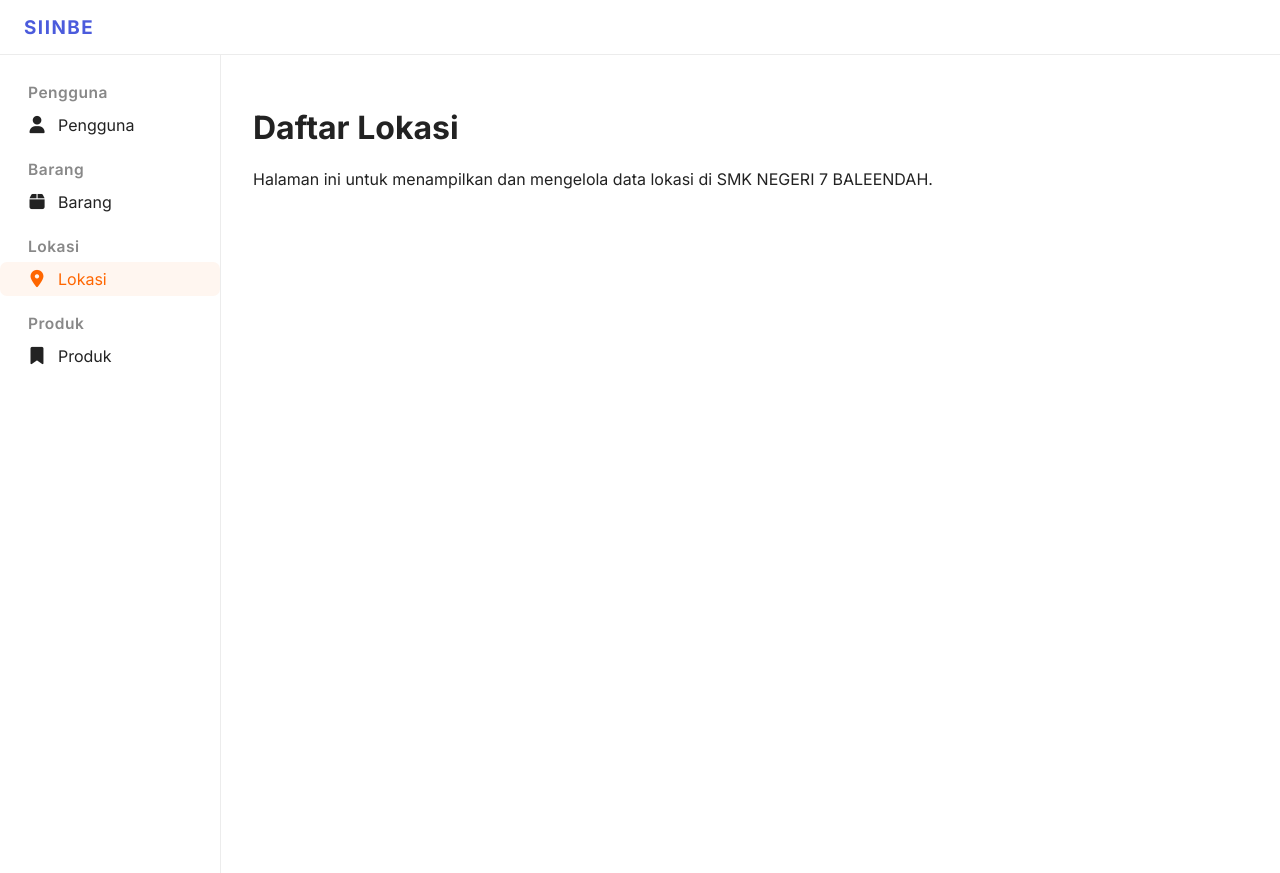
After one commit to shevaosyana/UAS_-PemogramaInternet, a PHP site: page /lokasi.php in a window 1280 px wide. The commit adds this page. Run offline with PHP 8.4, Linux system fonts and the light colour scheme; a user stored in the database is signed in.

Commit message:
Menambahkan dan Memperbarui File Barang, Lokasi, dan Produk
- Memperbarui fungsi atau struktur di file barang.php
- Menambahkan file lokasi.php untuk pengelolaan data lokasi
- Menambahkan file produk.php untuk pengelolaan data produk

```diff
--- /dev/null
+++ b/lokasi.php
@@ -0,0 +1,69 @@
+<?php
+session_start();
+if (!isset($_SESSION['user_id'])) { header('Location: login.php'); exit(); }
+?>
+<!DOCTYPE html>
+<html lang="id">
+<head>
+    <meta charset="UTF-8">
+    <meta name="viewport" content="width=device-width, initial-scale=1.0">
+    <title>SIINBE - Lokasi</title>
+    <link rel="stylesheet" href="https://cdnjs.cloudflare.com/ajax/libs/font-awesome/6.4.2/css/all.min.css"/>
+    <link href="https://fonts.googleapis.com/css2?family=Inter:wght@400;600;700&display=swap" rel="stylesheet">
+    <style>
+        body { margin: 0; padding: 0; font-family: 'Inter', Arial, sans-serif; background: #fff; color: #222; }
+        .topbar { display: flex; align-items: center; justify-content: space-between; height: 54px; border-bottom: 1.5px solid #ececec; padding: 0 24px; background: #fff; position: sticky; top: 0; z-index: 10; }
+        .logo { font-weight: 700; font-size: 1.18rem; letter-spacing: 1.5px; color: #4b5bdc; }
+        .container { display: flex; min-height: calc(100vh - 54px); }
+        .sidebar { width: 220px; background: #fff; border-right: 1.5px solid #ececec; padding: 18px 0 0 0; min-height: 100vh; }
+        .sidebar .menu-group { margin-bottom: 18px; }
+        .sidebar .menu-title { font-size: 0.97rem; font-weight: 600; color: #888; margin: 10px 0 6px 28px; letter-spacing: 0.5px; }
+        .sidebar ul { list-style: none; margin: 0; padding: 0; }
+        .sidebar li { display: flex; align-items: center; padding: 7px 18px 7px 28px; cursor: pointer; border-radius: 7px; transition: background 0.15s; font-size: 1rem; color: #222; }
+        .sidebar li:hover, .sidebar li.active { background: #f4f6fb; }
+        .sidebar li i { margin-right: 12px; font-size: 1.08rem; min-width: 18px; text-align: center; }
+        .sidebar li.active, .sidebar li.active a { background: #fff6f0 !important; color: #ff6600 !important; }
+        .sidebar li.active i { color: #ff6600 !important; }
+        .sidebar li a { color: inherit; text-decoration: none; width: 100%; display: flex; align-items: center; }
+        .main-content { flex: 1; padding: 32px 32px 0 32px; }
+        @media (max-width: 900px) { .container { flex-direction: column; } .sidebar { width: 100vw; border-right: none; border-bottom: 1.5px solid #ececec; } .main-content { padding: 24px 4vw 0 4vw; } }
+    </style>
+</head>
+<body>
+    <div class="topbar">
+        <div class="logo">SIINBE</div>
+    </div>
+    <div class="container">
+        <nav class="sidebar">
+            <div class="menu-group">
+                <div class="menu-title">Pengguna</div>
+                <ul>
+                    <li><a href="users.php"><i class="fa fa-user"></i> Pengguna</a></li>
+                </ul>
+            </div>
+            <div class="menu-group">
+                <div class="menu-title">Barang</div>
+                <ul>
+                    <li><a href="barang.php"><i class="fa fa-box"></i> Barang</a></li>
+                </ul>
+            </div>
+            <div class="menu-group">
+                <div class="menu-title">Lokasi</div>
+                <ul>
+                    <li class="active"><a href="lokasi.php"><i class="fa fa-location-dot"></i> Lokasi</a></li>
+                </ul>
+            </div>
+            <div class="menu-group">
+                <div class="menu-title">Produk</div>
+                <ul>
+                    <li><a href="produk.php"><i class="fa fa-bookmark"></i> Produk</a></li>
+                </ul>
+            </div>
+        </nav>
+        <main class="main-content">
+            <h1>Daftar Lokasi</h1>
+            <p>Halaman ini untuk menampilkan dan mengelola data lokasi di SMK NEGERI 7 BALEENDAH.</p>
+        </main>
+    </div>
+</body>
+</html>
```
Also changed, not shown: barang.php (+52 -5 lines), produk.php (added, +69 -0 lines).
